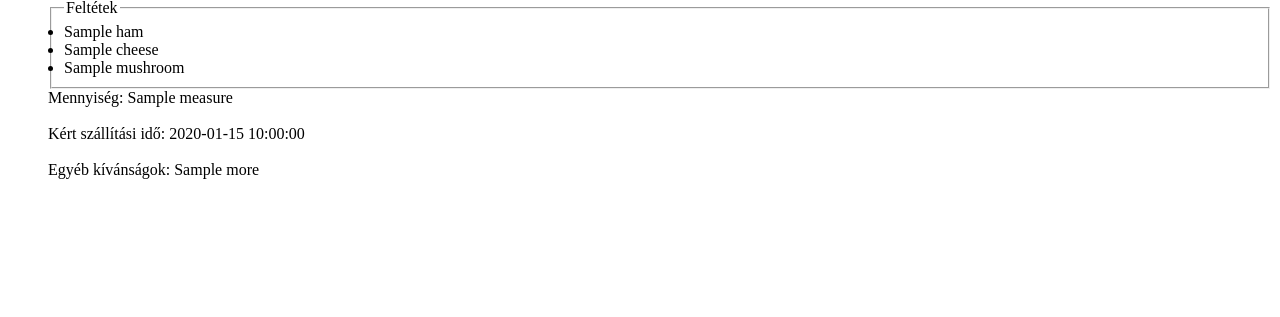
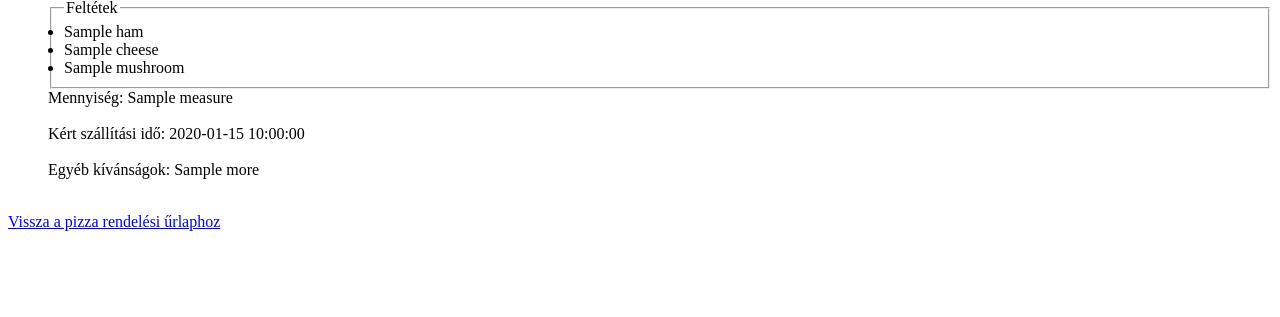
Before and after one commit to TothMarcel05/TOTH_MARCEL_DANIEL_pizzarendeles, a Flask app: template templates/order_summary.html in a window 1280 px wide. Shown: the part 260-577 px from the top of the page. Run offline with Flask 3, Linux system fonts and the light colour scheme; the template is opened without the code that fills it: most values are stand-ins (such as "Sample title", 1, 10 or a date in 2020).

Commit message:
Update order_summary.html

```diff
--- a/templates/order_summary.html
+++ b/templates/order_summary.html
@@ -38,6 +38,6 @@
     {% endfor %}
     </ul>
     {% endif %}
-
+    <a href="/ordersummary">Vissza a pizza rendelési űrlaphoz</a><br><br>
 </body>
 </html>
```
